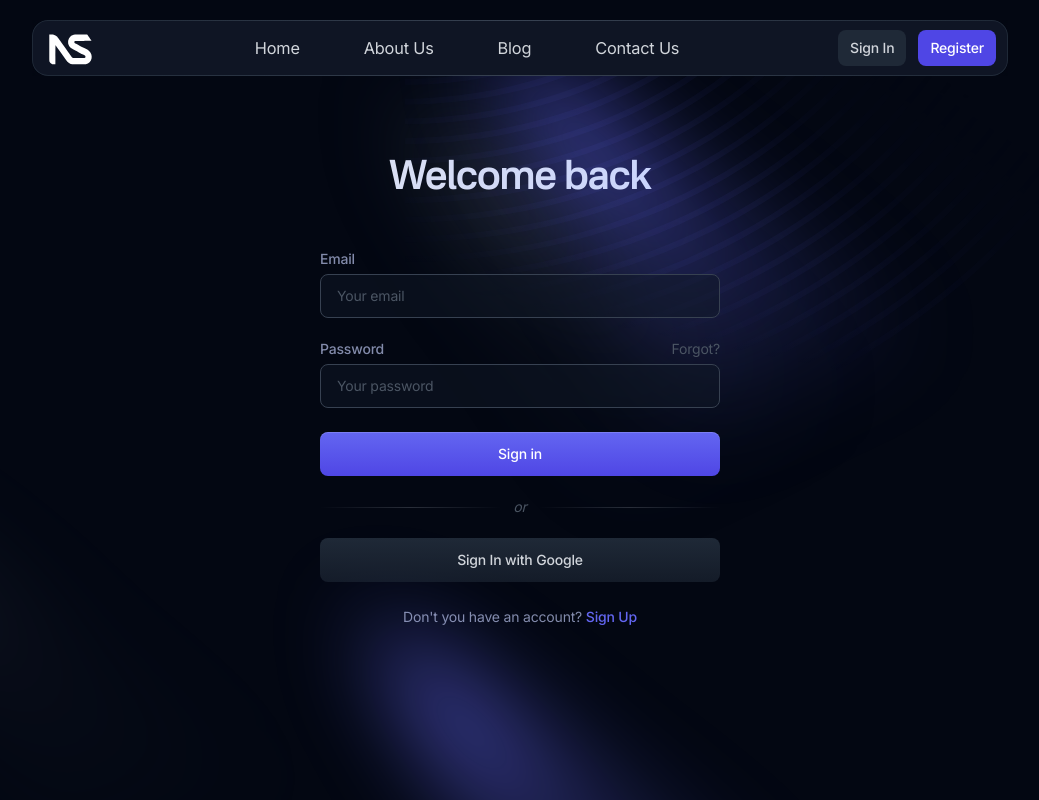
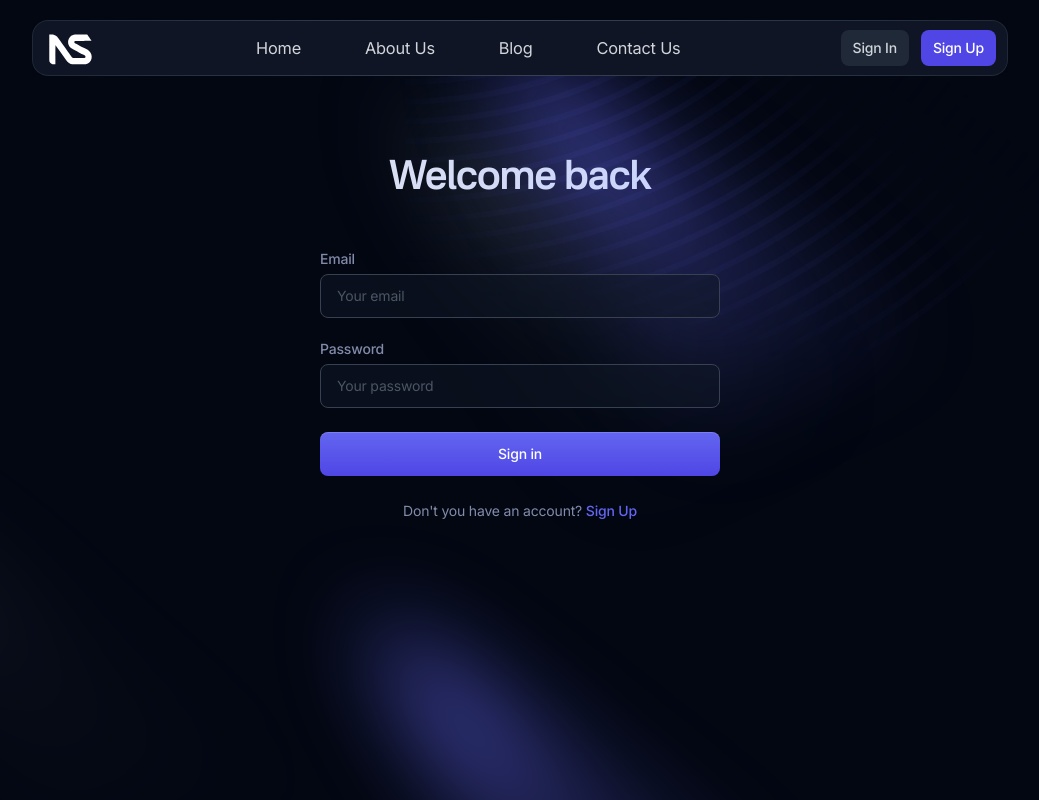
Before and after one commit to iashokk/NodSync, a Next.js app: page /signin in a window 1280 px wide. Shown: the whole page, without its empty margins (120-1159 px from the left). Built offline with nearby package versions, Linux system fonts and the light colour scheme.

Commit message:
sign in change

```diff
--- a/app/(auth)/signin/page.tsx
+++ b/app/(auth)/signin/page.tsx
@@ -78,12 +78,12 @@ export default function SignIn() {
                   >
                     Password
                   </label>
-                  <Link
+                  {/* <Link
                     className="text-sm text-gray-600 hover:underline"
                     href="/reset-password"
                   >
                     Forgot?
-                  </Link>
+                  </Link> */}
                 </div>
                 <input
                   id="password"
@@ -105,12 +105,6 @@ export default function SignIn() {
               <button className="btn w-full bg-gradient-to-t from-indigo-600 to-indigo-500 bg-[length:100%_100%] bg-[bottom] text-white shadow-[inset_0px_1px_0px_0px_theme(colors.white/.16)] hover:bg-[length:100%_150%]">
                 Sign in
               </button>
-              <div className="flex items-center gap-3 text-center text-sm italic text-gray-600 before:h-px before:flex-1 before:bg-gradient-to-r before:from-transparent before:via-gray-400/25 after:h-px after:flex-1 after:bg-gradient-to-r after:from-transparent after:via-gray-400/25">
-                or
-              </div>
-              <button className="btn relative w-full bg-gradient-to-b from-gray-800 to-gray-800/60 bg-[length:100%_100%] bg-[bottom] text-gray-300">
-                Sign In with Google
-              </button>
             </div>
           </form>
 
--- a/components/ui/header.tsx
+++ b/components/ui/header.tsx
@@ -87,7 +87,7 @@ export default function Header() {
                     href="/signup"
                     className="btn-sm bg-indigo-600 py-2 px-4 text-white hover:bg-indigo-500"
                   >
-                    Register
+                    Sign Up
                   </Link>
                 </li>
               </>
```
